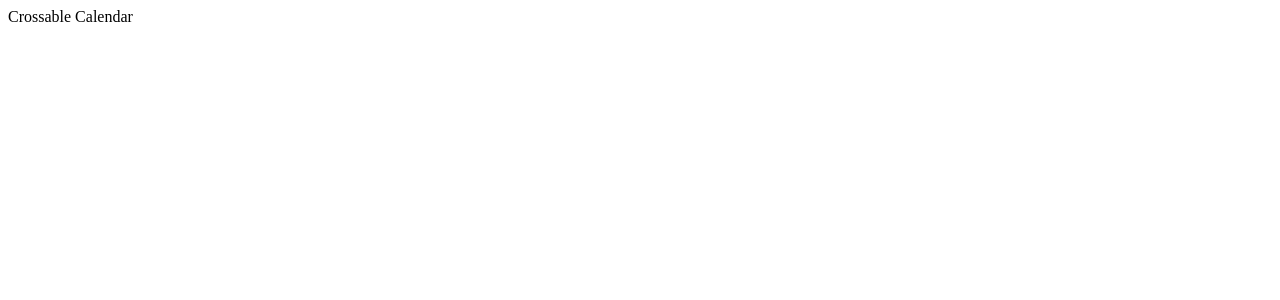
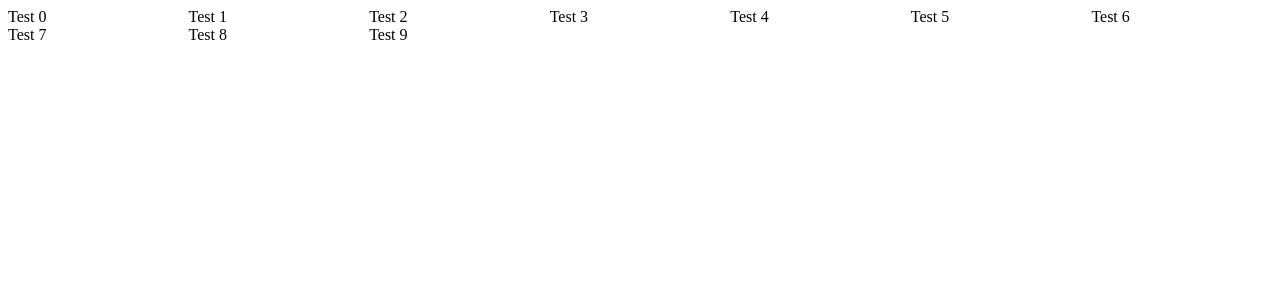
Before and after one commit to tmclean15/crossable-calendar, a React (Create React App) app: page / in a window 1280 px wide. Shown: the top 300 px of the page. Built offline with nearby package versions, Linux system fonts and the light colour scheme.

Commit message:
style: add grid layout for calendar

```diff
--- a/package.json
+++ b/package.json
@@ -13,6 +13,7 @@
     "react": "^17.0.1",
     "react-dom": "^17.0.1",
     "react-scripts": "4.0.1",
+    "styled-components": "^5.2.1",
     "typescript": "^4.0.3",
     "web-vitals": "^0.2.4"
   },
@@ -42,6 +43,7 @@
     ]
   },
   "devDependencies": {
+    "@types/styled-components": "^5.1.5",
     "@typescript-eslint/eslint-plugin": "^4.9.1",
     "@typescript-eslint/parser": "^4.9.1",
     "eslint-config-prettier": "^7.0.0",
--- a/src/CrossableCalendar/CrossableCalendar.tsx
+++ b/src/CrossableCalendar/CrossableCalendar.tsx
@@ -1,7 +1,21 @@
 import React, { FC } from 'react'
+import styled from 'styled-components'
+
+const Grid = styled.div`
+  display: grid;
+  grid-template-columns: repeat(7, calc(100% / 7));
+`
 
 const CrossableCalendar: FC = () => {
-  return <div>Crossable Calendar</div>
+  const arr: number[] = [...Array(10).keys()]
+
+  return (
+    <Grid>
+      {arr.map((n) => (
+        <div key={n}>{`Test ${n}`}</div>
+      ))}
+    </Grid>
+  )
 }
 
 export default CrossableCalendar
--- a/tsconfig.json
+++ b/tsconfig.json
@@ -1,6 +1,6 @@
 {
   "compilerOptions": {
-    "target": "es5",
+    "target": "es2015",
     "lib": [
       "dom",
       "dom.iterable",
```
Also changed, not shown: 2 other files (tests, documents, lock files or other folders).
